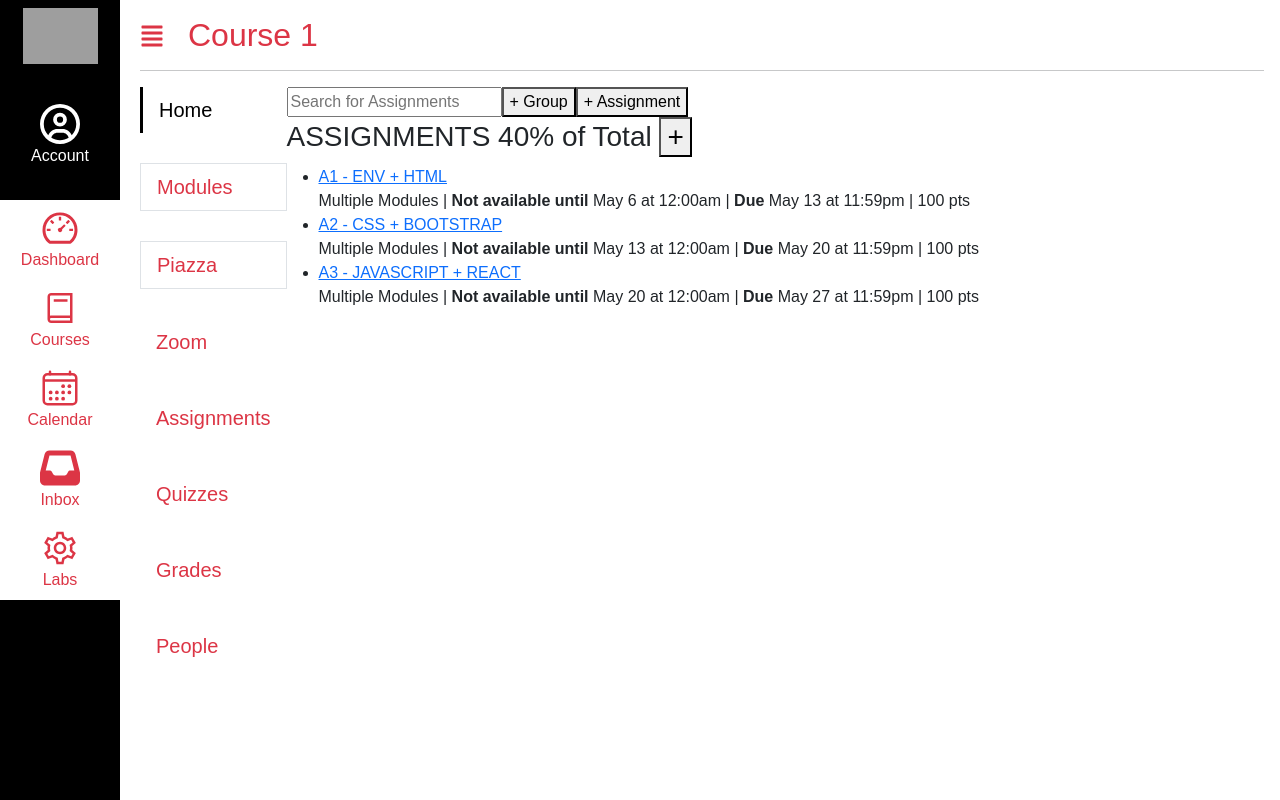
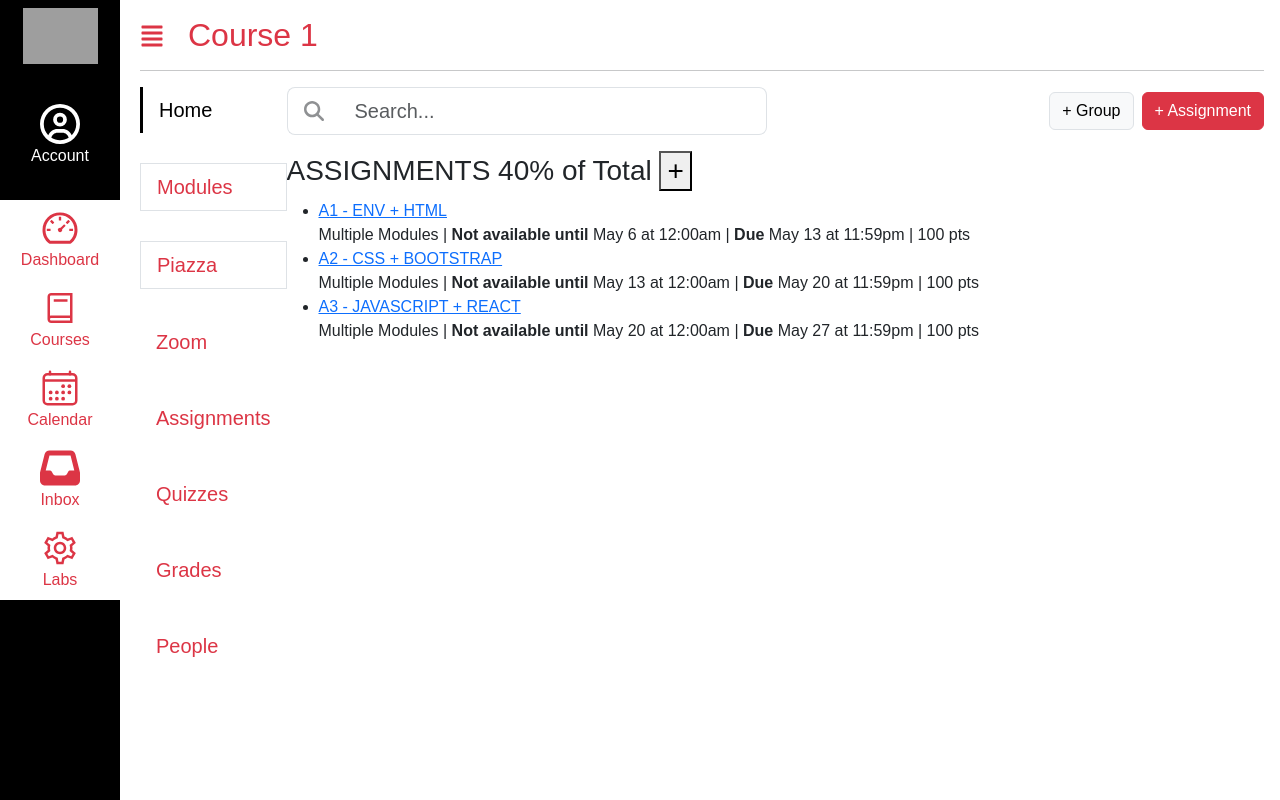
Before and after one commit to thekingjf/kambaz-next-js, a Next.js app: page /Courses/1/Assignments in a window 1280 px wide. Built offline with nearby package versions, Linux system fonts and the light colour scheme; grey boxes are pictures that could not be loaded.

Commit message:
Submission

```diff
--- /dev/null
+++ b/app/(Kambaz)/Courses/[cid]/Assignments/[aid]/AssignmentControls.tsx
@@ -0,0 +1,29 @@
+'use client';
+
+import Button from "react-bootstrap/Button";
+import Form from "react-bootstrap/Form";
+import InputGroup from "react-bootstrap/InputGroup";
+import InputGroupText from "react-bootstrap/InputGroupText";
+import { FaMagnifyingGlass } from "react-icons/fa6";
+
+export default function AssignmentControls() {
+  return (
+    <div className="d-flex align-items-center justify-content-between mb-3">
+      <InputGroup size="lg" className="me-3" style={{ maxWidth: 480 }}>
+        <InputGroupText className="bg-white border-end-0">
+          <FaMagnifyingGlass className="opacity-50" />
+        </InputGroupText>
+        <Form.Control
+          placeholder="Search..."
+          aria-label="Search"
+          className="border-start-0"
+        />
+      </InputGroup>
+
+      <div className="d-flex gap-2">
+        <Button variant="light" className="border">+ Group</Button>
+        <Button variant="danger">+ Assignment</Button>
+      </div>
+    </div>
+  );
+}
--- a/app/(Kambaz)/Courses/[cid]/Assignments/[aid]/page.tsx
+++ b/app/(Kambaz)/Courses/[cid]/Assignments/[aid]/page.tsx
@@ -1,7 +1,9 @@
 "use client";
-
+import AssignmentControls from "./AssignmentControls";
 export default function AssignmentEditor() {
   return (
+    <div>
+    <AssignmentControls></AssignmentControls>
     <div id="wd-assignments-editor">
       <h3>Assignment Name</h3>
       <input id="wd-name" value="A1 - ENV + HTML" /><br /><br />
@@ -122,4 +124,5 @@ export default function AssignmentEditor() {
         </tr>
       </table>
     </div>
+    </div>
 );}
--- a/app/(Kambaz)/Courses/[cid]/Assignments/page.tsx
+++ b/app/(Kambaz)/Courses/[cid]/Assignments/page.tsx
@@ -1,14 +1,11 @@
 import Link from "next/link";
+import AssignmentControls from "./[aid]/AssignmentControls";
 
 export default function Assignments() {
   return (
+    <div>
+    <AssignmentControls></AssignmentControls>
     <div id="wd-assignments">
-      <input
-        placeholder="Search for Assignments"
-        id="wd-search-assignment"
-      />
-      <button id="wd-add-assignment-group">+ Group</button>
-      <button id="wd-add-assignment">+ Assignment</button>
       <h3 id="wd-assignments-title">
         ASSIGNMENTS 40% of Total <button>+</button>{" "}
       </h3>
@@ -45,5 +42,6 @@ export default function Assignments() {
         </li>
       </ul>
     </div>
+    </div>
   );
 }
```
